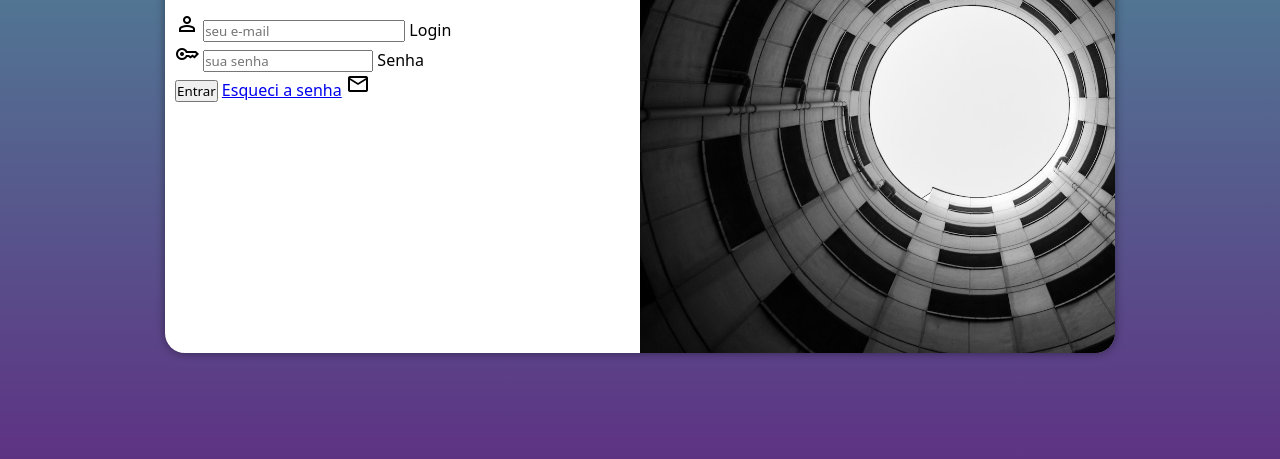
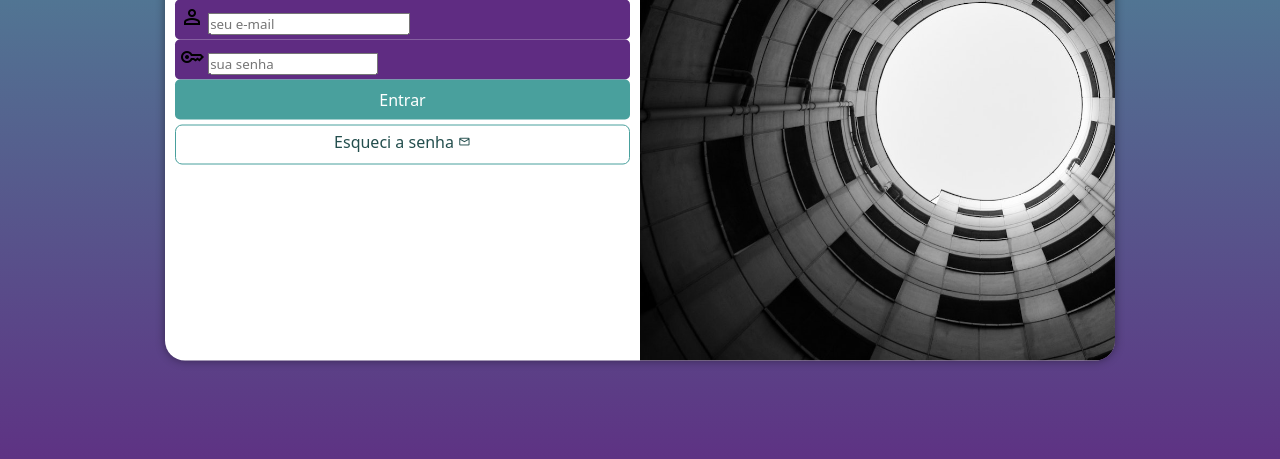
Before and after one commit to michsmm/projeto-login, a plain HTML site: page index.html in a window 1280 px wide. Shown: the part 297-756 px from the top of the page. Drawn offline with nearby package versions, Linux system fonts and the light colour scheme.

Commit message:
alteraçoes no formulario

```diff
--- a/estilos/style.css
+++ b/estilos/style.css
@@ -35,7 +35,7 @@ section#login {
 
     background-color: white;
     width: 250px;
-    height: 500px;
+    height: 515px;
     border-radius: 20px;
     box-shadow: 0px 0px 10px rgba(0, 0, 0, 0.421);
     transition: width .3s, height .3s;
@@ -56,10 +56,65 @@ section#login > div#formulario {
 
 div#formulario > h1 {
     text-align: center;
-    margin-bottom: 10px;
+    margin-bottom: 5px;
 }
 
 div#formulario > p {
     font-size: 0.8em;
-    margin-bottom: 15px;
+    margin-bottom: 10px;
 }
+
+form > div.campo {
+    background-color: #5f2c82;
+    display: block;
+    width: 100%;
+    height: 40px;
+    border-radius: 5px;
+    margin: 5px, 0px;
+    padding: 5px;
+
+}
+
+div.campo > label {
+    display: none;
+}
+
+form > input[type=submit] {
+    display: block;
+    font-size: 1em;
+    width: 100%;
+    height: 40px;
+    background-color: #49a09d;
+    color: white;
+    border: none;
+    border-radius: 5px;
+    cursor: pointer;
+}
+
+form > input[type=submit]:hover {
+    background-color: #295c5a;
+}
+
+form > a.botao {
+    display: block;
+    text-align: center;
+    font-size: 1em;
+    width: 100%;
+    height: 40px;
+    padding-top: 5px;
+    margin-top: 5px;
+
+    background-color: rgb(255, 255, 255);
+    color: #234e4d;
+    border: 1px solid #49a09d;
+    border-radius: 7px;
+    text-decoration: none;
+}
+
+form > a.botao:hover {
+    background-color: #58cdc9;
+}
+
+form > a.botao > span {
+    font-size: 0.8em;
+}
--- a/index.html
+++ b/index.html
@@ -20,9 +20,7 @@
                 <p>Seja bem-vindo(a) novamente. Faça login para acessar a sua conta e poder fazer as configurações do seu ambiente.</p>
                 <form action="login.php" method="post" autocomplete="on">
                     <div class="campo">
-                        <span class="material-symbols-outlined">
-                            person
-                            </span>
+                        <span class="material-symbols-outlined">person</span>
 
                         <input type="email" name="login" id="ilogin" placeholder="seu e-mail" autocomplete="email" required maxlength="30">
                         <label for="ilogin">Login  </label><br>
@@ -30,14 +28,16 @@
 
 
                     <div class="campo">
-                        <span class="material-symbols-outlined">key
-                            </span>
+                        <span class="material-symbols-outlined">key</span>
 
                         <input type="password" name="senha" id="isenha" placeholder="sua senha" size="16" autocomplete="current-password" required minlength="8" maxlength="15"><label for="isenha"> Senha </label>
 
                     </div>
-                    <input type="submit" value="Entrar">
-                    <a href="esqueci.html">Esqueci a senha</a> <span class="material-symbols-outlined"> mail </span>
+
+
+                        <input type="submit" value="Entrar">
+                        <a href="esqueci.html" class="botao">Esqueci a senha <span class="material-symbols-outlined"> mail </span></a>
+
                 </form>
 
             </div>
```
